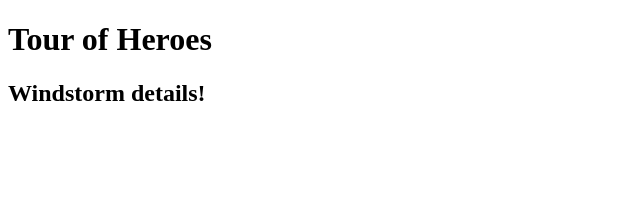
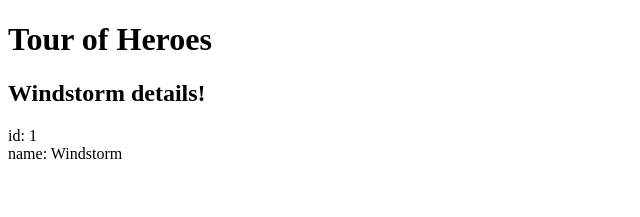
Before and after one commit to oaristeidou/angular-2-hero-editor, an Angular app: page / in a window 1280 px wide. Shown: the top 217 px of the page, without its empty margins (0-640 px from the left). Built offline with nearby package versions, Linux system fonts and the light colour scheme.

Commit message:
- Adding HTML with multi-line template strings

```diff
--- a/src/app/app.component.html
+++ b/src/app/app.component.html
@@ -1,2 +1,4 @@
 <h1>{{title}}</h1>
 <h2>{{hero.name}} details!</h2>
+<div><label>id: </label>{{hero.id}}</div>
+<div><label>name: </label>{{hero.name}}</div>
```
